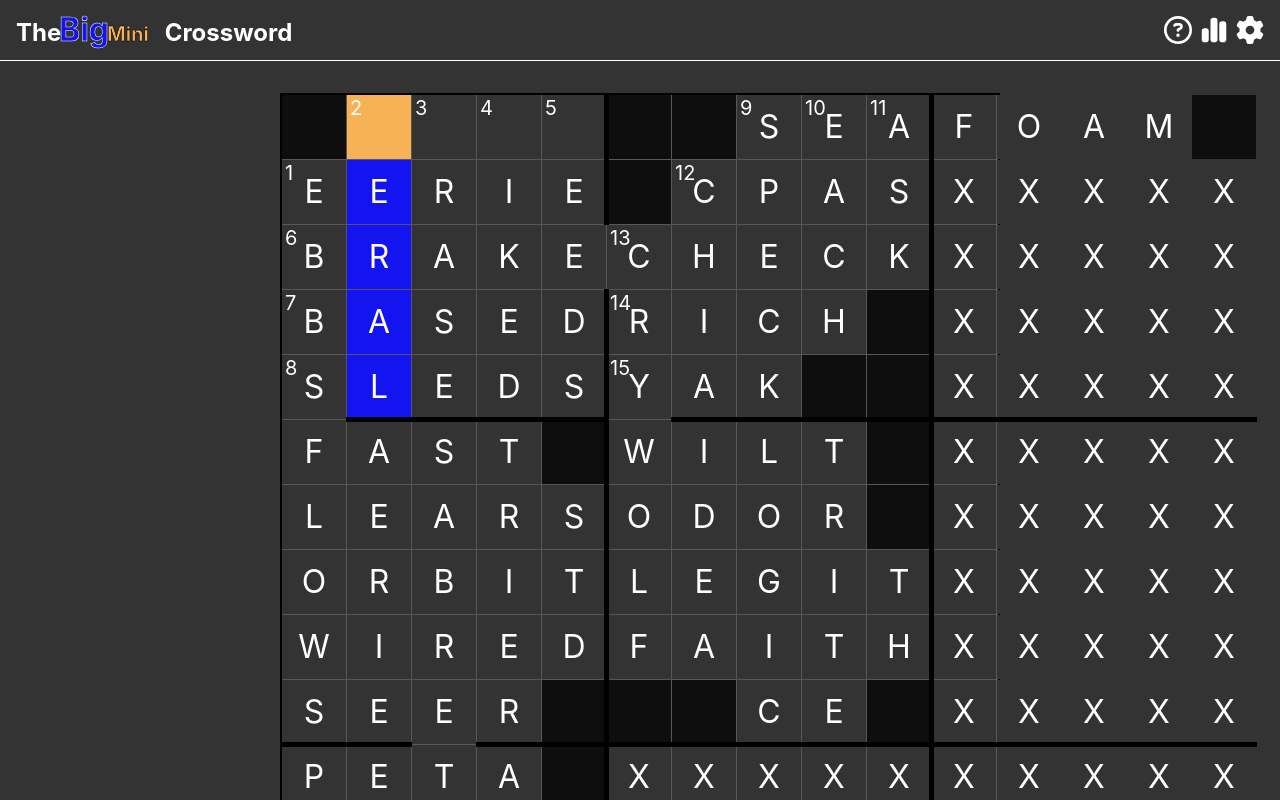
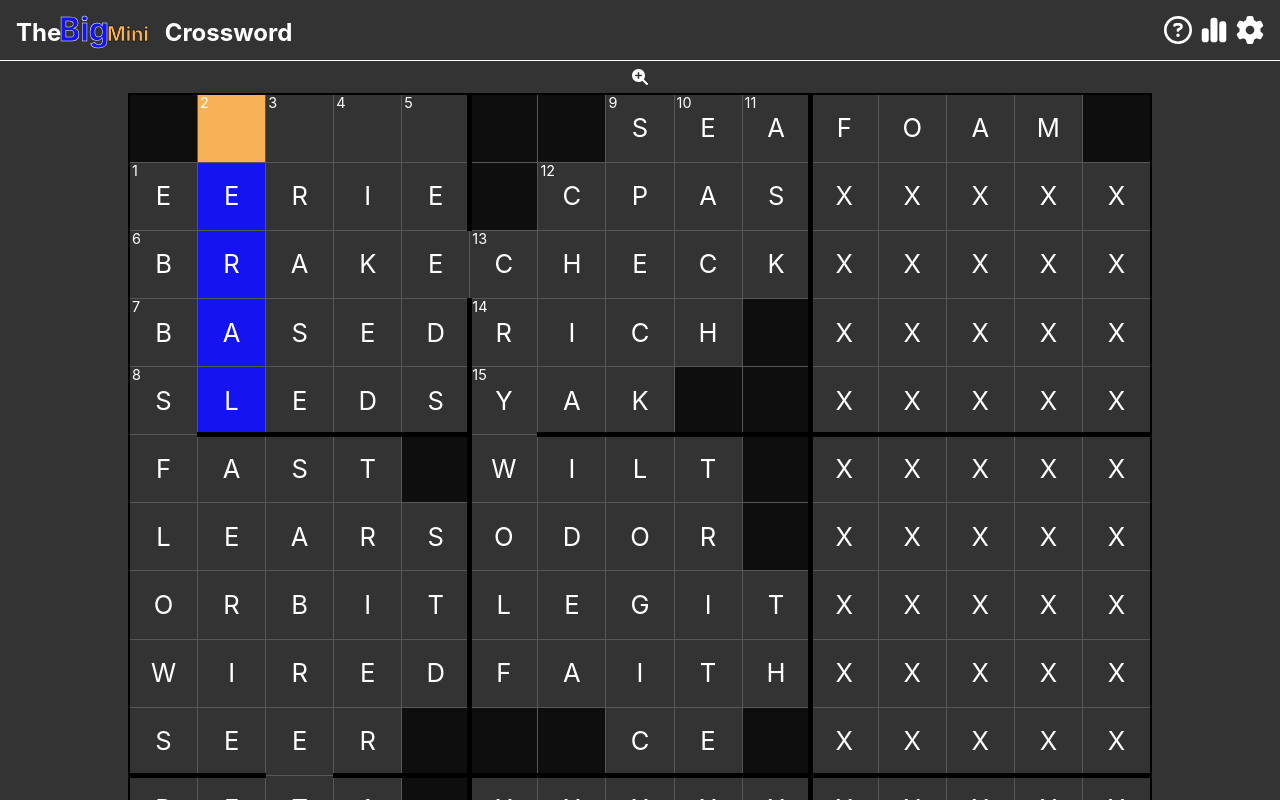
Before and after one commit to NickVirga/thebigmini, a React (Vite) app: page / in a window 1280 px wide. Shown: the top 800 px of the page. Built offline with nearby package versions, Linux system fonts and the light colour scheme.

Commit message:
zoom in/out feature added

```diff
--- a/src/App.jsx
+++ b/src/App.jsx
@@ -14,6 +14,8 @@ import {
   FaChartSimple,
   FaAngleLeft,
   FaAngleRight,
+  FaMagnifyingGlassPlus,
+  FaMagnifyingGlassMinus,
 } from "react-icons/fa6";
 
 function App() {
@@ -25,8 +27,41 @@ function App() {
   const numRows = gameData.numRows;
   const numCols = gameData.numCols;
 
+  const determineZoomSection = () => {
+    const index = gameData.selected.cellsIndex
+
+    if (index === null) {
+      return "top left"
+    }
+
+    let vertOrient;
+    let horizOrient;
+
+    if (index < Math.floor(numCols * numRows / 3)) {
+      vertOrient = "top";
+    } else if (index < Math.floor(numCols * numRows * 2 / 3)) {
+      vertOrient = "center";
+    } else {
+      vertOrient = "bottom";
+    }
+
+    const modByCols = index % numCols;
+    if (modByCols < Math.floor(numCols / 3)) {
+      horizOrient = "left";
+    } else if (modByCols < Math.floor(numCols * 2 / 3)) {
+      horizOrient = "center";
+    } else {
+      horizOrient = "right";
+    }
+
+    return vertOrient + " " + horizOrient
+
+  };
+
   const gridContainerStyle = {
-    gridTemplateColumns: `repeat(${numCols}, minmax(4rem, 1fr))`,
+    transformOrigin: determineZoomSection(),
+    gridTemplateColumns: `repeat(${numCols}, 1fr)`,
+    gridTemplateRows: `repeat(${numRows}, 1fr)`,
   };
 
   const [modalOpen, setModalOpen] = useState(
@@ -354,10 +389,9 @@ function App() {
         }
       }
 
-      if (emptyDetected || incorrectDetected) break;
+      if (emptyDetected) break;
     }
-    console.log("emptyDetected", emptyDetected)
-    console.log("incorrectDetected", incorrectDetected)
+
     if (!emptyDetected) {
       if (!incorrectDetected) {
         updateGameData({
@@ -369,6 +403,16 @@ function App() {
       setModalOpen(true);
     }
   };
+
+  const handleClickZoomIn = () => {
+    updateGameData({ ...gameData, magnified: true });
+  };
+
+  const handleClickZoomOut = () => {
+    updateGameData({ ...gameData, magnified: false });
+  };
+
+
 
   useEffect(() => {
     checkIfGameComplete();
@@ -400,7 +444,10 @@ function App() {
     >
       <Modal open={modalOpen} onClose={handleCloseModal}></Modal>
       <header className="app__header">
-        <h1 className="app__title">The <span className="app__title-big">Big</span><span className="app__title-mini">Mini</span> Crossword</h1>
+        <h1 className="app__title">
+          The <span className="app__title-big">Big</span>
+          <span className="app__title-mini">Mini</span> Crossword
+        </h1>
         <div className="app__icons">
           <FaRegCircleQuestion
             className="app__icon"
@@ -423,8 +470,20 @@ function App() {
         </div>
       </header>
       <div className="app__container">
+        <div className="app__control-panel">
+          {!gameData.magnified && (
+            <FaMagnifyingGlassPlus
+              onClick={handleClickZoomIn}
+            ></FaMagnifyingGlassPlus>
+          )}
+          {gameData.magnified && (
+            <FaMagnifyingGlassMinus
+              onClick={handleClickZoomOut}
+            ></FaMagnifyingGlassMinus>
+          )}
+        </div>
         <div
-          className="app__grid-container"
+          className={`app__grid-container${gameData.magnified ? "--zoom" : ""}`}
           style={gridContainerStyle}
           onKeyDown={handleKeyDown}
         >
--- a/src/App.scss
+++ b/src/App.scss
@@ -22,6 +22,7 @@ ol {
   font-family: Inter, system-ui, Avenir, Helvetica, Arial, sans-serif;
   line-height: 1.5;
   font-weight: 400;
+  height: 100%;
   height: 100vh;
 
   &__title {
@@ -76,22 +77,41 @@ ol {
     }
   }
 
+  &__control-panel {
+    height: 2rem;
+    display: flex;
+    justify-content: center;
+    align-items: center;
+  }
+
   &__container {
     display: flex;
     flex-direction: column;
+    // justify-content: center;
     align-items: center;
+    flex-grow: 1;
+    margin: 0 0.5rem;
 
   }
 
   &__grid-container {
     display: grid;
-    grid-auto-rows: minmax(4rem, 1fr);
-    width: 90vmin;
-    height: 90vmin;
-    margin-top: 2rem;
+    width: 100%;
+    max-width: 1024px;
+    aspect-ratio: 1;
+    // margin: 2rem 0.5rem 0 0.5rem;
     gap: 1px;
     background-color: var(--inner-border-color);
     border: 2px solid var(--outer-border-color);
+    transition: transform 0.3s ease, width 0.3s ease, height 0.3s ease;
+    overflow: hidden;
+    transform-origin: top left;
+
+    &--zoom{
+      @extend .app__grid-container;
+      transform: scale(2);
+
+    }
 
   }
 
@@ -110,7 +130,6 @@ ol {
       display: none;
     }
 
-
   }
 
   &__clue-icon {
--- a/src/assets/data/game-data-template.json
+++ b/src/assets/data/game-data-template.json
@@ -5,6 +5,14 @@
   "numRows": 15,
   "numCols": 15,
   "winState": false,
+  "magnified": false,
+  "selected": {
+    "initCellsIndex": 1,
+    "cellsIndex": null,
+    "cellsInClue": [],
+    "cluesIndex": 0,
+    "clueNum": null
+  },
   "cells": [
     {"index": 0, "blank": true, "value": "", "answer": "", "label": "", "clues": [], "hasDivider": false, "dividers": 0},
     {"index": 1, "blank": false, "value": "", "answer": "F", "label": "2", "clues": [0,5], "hasDivider": false, "dividers": 0},
@@ -231,12 +239,5 @@
     {"index": 222, "blank": false, "value": "X", "answer": "X", "label": "", "clues": [], "hasDivider": false, "dividers": 0},
     {"index": 223, "blank": false, "value": "X", "answer": "X", "label": "", "clues": [], "hasDivider": false, "dividers": 0},
     {"index": 224, "blank": false, "value": "X", "answer": "X", "label": "", "clues": [], "hasDivider": false, "dividers": 0}
-  ],
-  "selected": {
-    "initCellsIndex": 1,
-    "cellsIndex": null,
-    "cellsInClue": [],
-    "cluesIndex": 0,
-    "clueNum": null
-  }
+  ]
 }
--- a/src/components/Cell/Cell.jsx
+++ b/src/components/Cell/Cell.jsx
@@ -31,7 +31,6 @@ function Cell({ cellData, isSelected, isHighlighted, handleClickCell }) {
       onClick={() => handleClickCell(cellData.index)}
     >
       <p className="cell__label">{cellData.label}</p>
-      {/* <p className="cell__label">{cellData.dividers}</p> */}
       <p className="cell__text">{cellData.value}</p>
     </div>
   );
--- a/src/components/Cell/Cell.scss
+++ b/src/components/Cell/Cell.scss
@@ -56,22 +56,25 @@
   }
 
   &__label {
-    font-size: 1rem;
+    font-size: 0.5rem;
     position: absolute;
-    left: 3px;
+    left: 2px;
     top: -2px;
 
+
     @include tablet {
-      font-size: 1.25rem;
+      font-size: 0.9rem;
+      left: 2px;
+      top: -3px;
     }
   }
 
   &__text {
-    font-size: 2.5rem;
+    font-size: 0.8rem;
     // font-size: 1rem; //temp
 
     @include tablet {
-      font-size: 2rem;
+      font-size: 1.6rem;
       // font-size: 1rem; //temp
     }
   }
```
